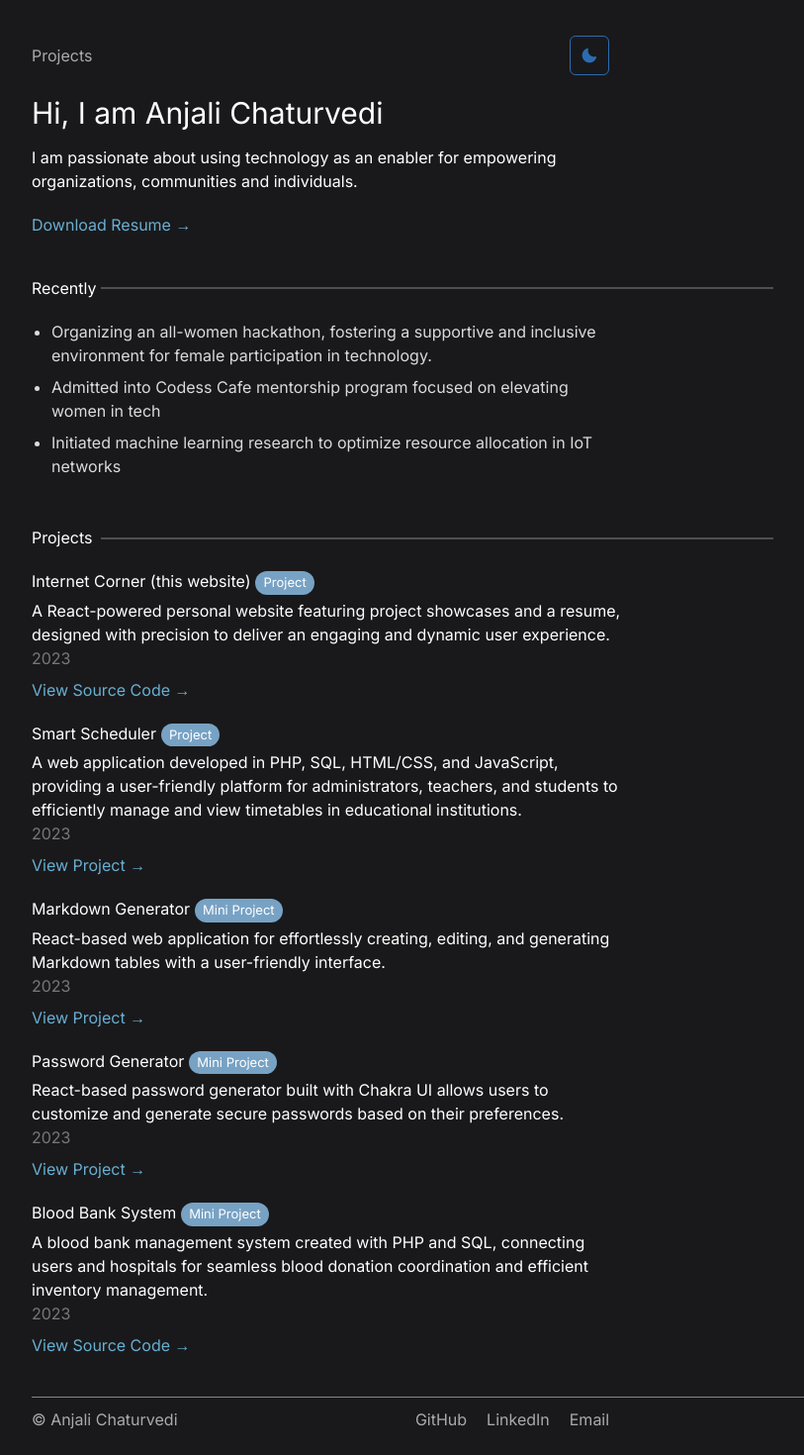
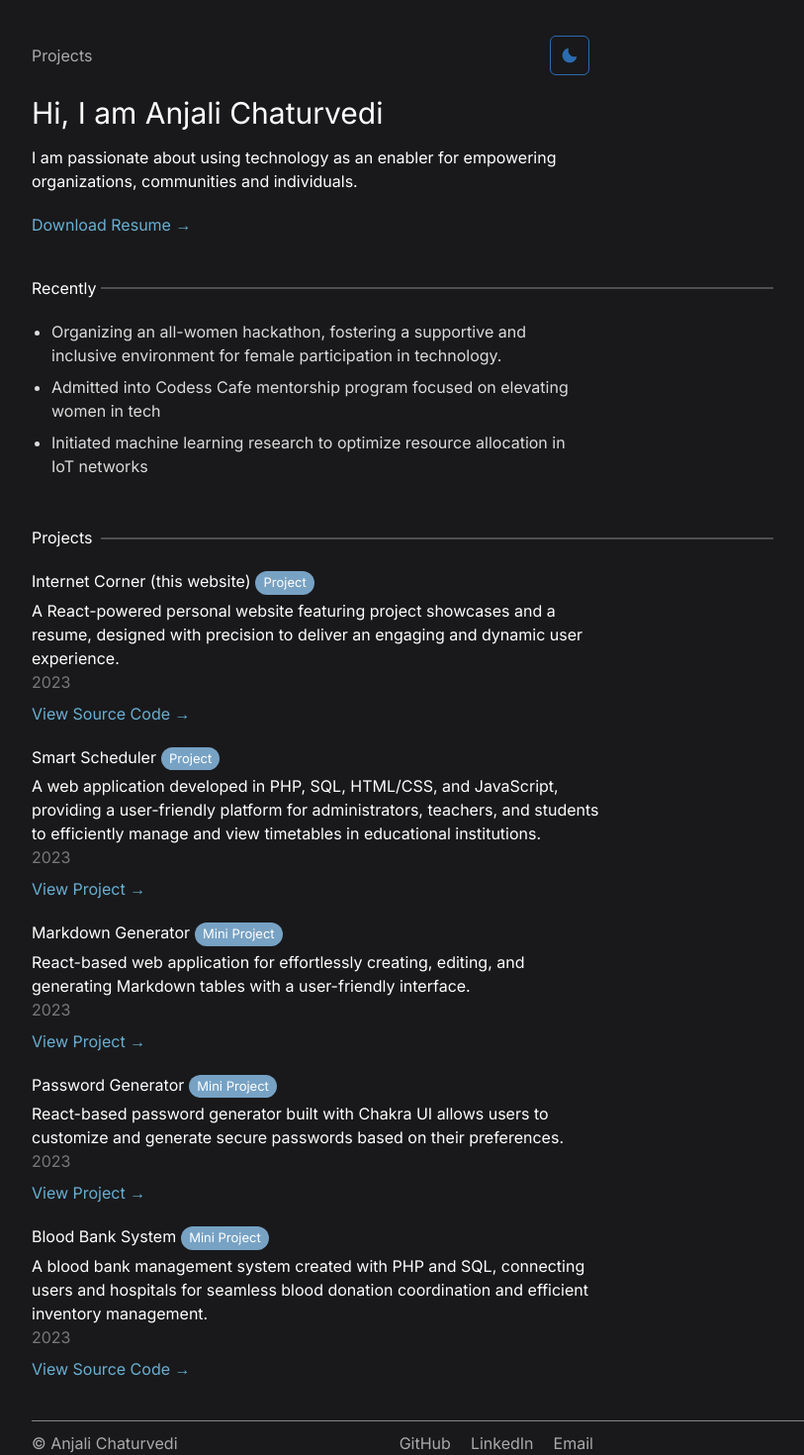
Before and after one commit to anjalichaturvedi/internet-corner, a React (Create React App) app: page / in a window 1280 px wide. Shown: the top 1470 px of the page at 99% size, without its empty margins (308-1121 px from the left). Built offline with nearby package versions, Linux system fonts and the light colour scheme.

Commit message:
edited email

```diff
--- a/src/App.css
+++ b/src/App.css
@@ -13,7 +13,7 @@
 
 .left-aligned {
   text-align: left;
-  max-width: 600px; /* Limit the width for better readability */
+  max-width: 580px; /* Limit the width for better readability */
   width: 100%;
   margin-left: 300px;
 }
@@ -131,7 +131,7 @@ a:hover {
   border: 0;
   height: 1px;
   margin-top: 40px;
-  width: 100vh; /* Adjust the length of the lines as needed */
+  width: 98vh; /* Adjust the length of the lines as needed */
 }
 
 
--- a/src/App.js
+++ b/src/App.js
@@ -160,7 +160,7 @@ function App() {
                         {""}
                         LinkedIn{""}
                       </a>
-                      <a href="https://www.linkedin.com/in/anjali-chaturvedi" style={{ marginLeft: "20px" }}>
+                      <a href="mailto:contact@anjalichaturvedi.tech" style={{ marginLeft: "20px" }}>
                         {""}
                         Email{""}
                       </a>
```
